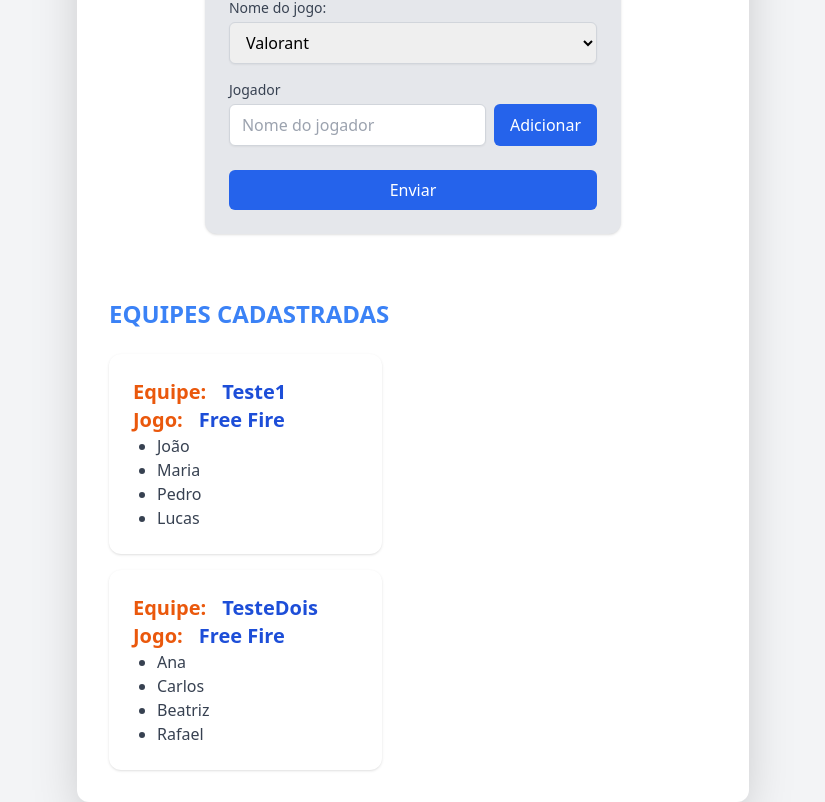
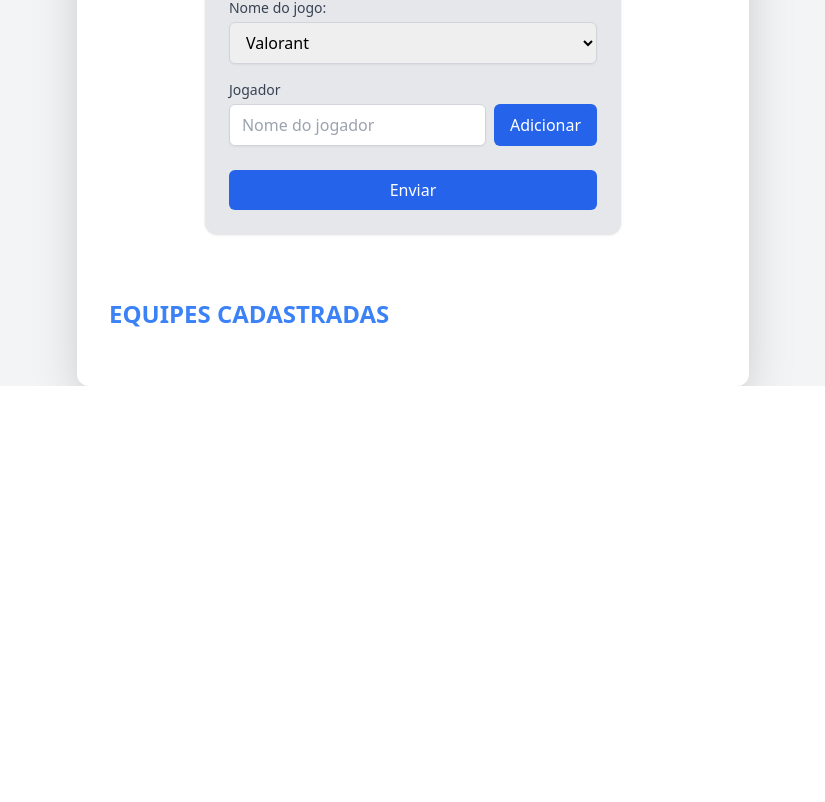
Before and after one commit to brunohro/campeonatoEsports, a React (Vite) app: page / in a window 1280 px wide. Shown: the part 690-1492 px from the top of the page, without its empty margins (227-1052 px from the left). After the commit the page ends 1076 px from the top, so only its background shows below. Built offline with nearby package versions, Linux system fonts and the light colour scheme.

Commit message:
Armazenando meus dados em um localStorage

```diff
--- a/src/App.tsx
+++ b/src/App.tsx
@@ -1,4 +1,4 @@
-import { useState } from "react";
+import { useEffect, useState } from "react";
 import Header from "./components/Header";
 import { v4 as uuidv4 } from "uuid";
 import TeamList from "./components/TeamList";
@@ -17,22 +17,18 @@ type Team = {
 };
 
 function App() {
-  const [teams, setTeams] = useState<Team[]>([
-    {
-      id: uuidv4(),
-      name: "Teste1",
-      nameJogo: "Free Fire",
-      email: "teste@gmail.com",
-      players: ["João", "Maria", "Pedro", "Lucas"],
-    },
-    {
-      id: uuidv4(),
-      name: "TesteDois",
-      nameJogo: "Free Fire",
-      email: "teste2@gmail.com",
-      players: ["Ana", "Carlos", "Beatriz", "Rafael"],
-    },
-  ]);
+  const [teams, setTeams] = useState<Team[]>(() => {
+    const stored = localStorage.getItem("teams");
+    try {
+      return stored ? JSON.parse(stored) : [];
+    } catch {
+      return [];
+    }
+  });
+
+  useEffect(() => {
+    localStorage.setItem("teams", JSON.stringify(teams));
+  }, [teams]);
 
   const onAddTeamSubmit = (
     name: string,
```
